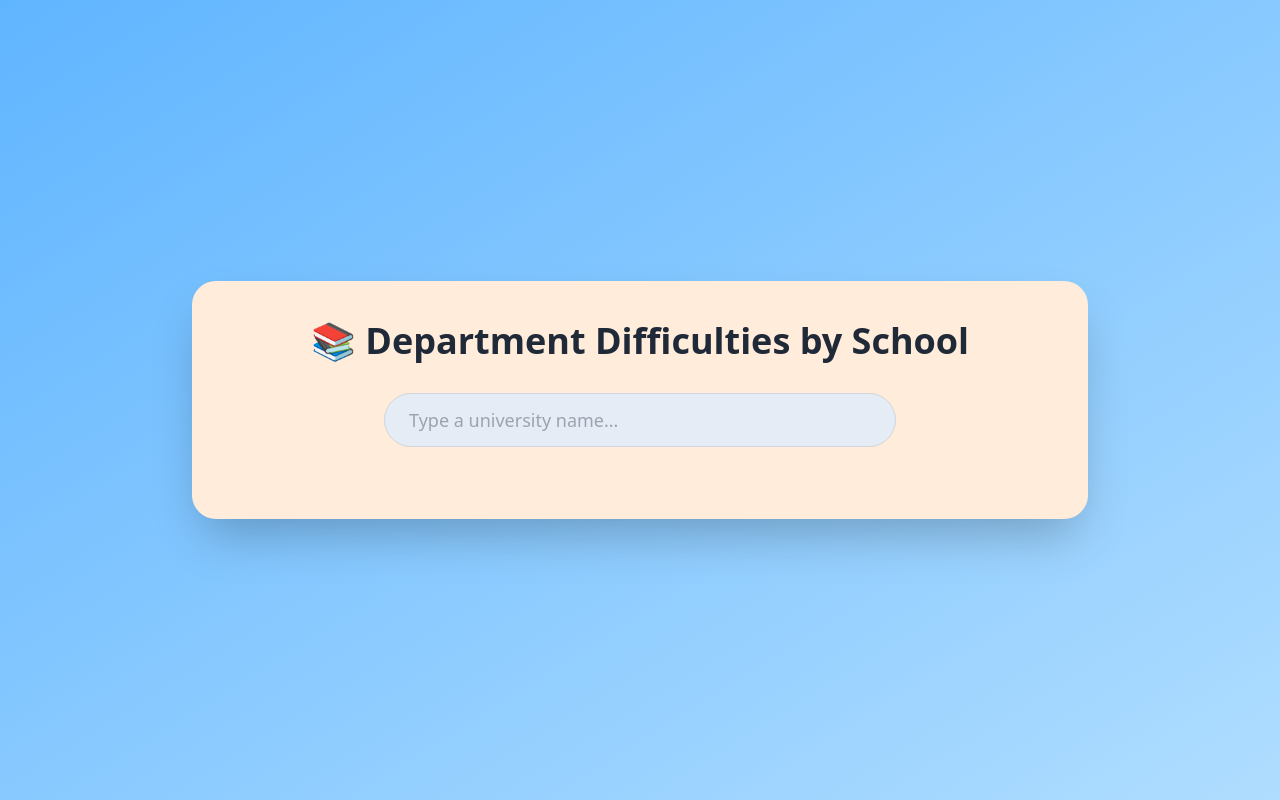
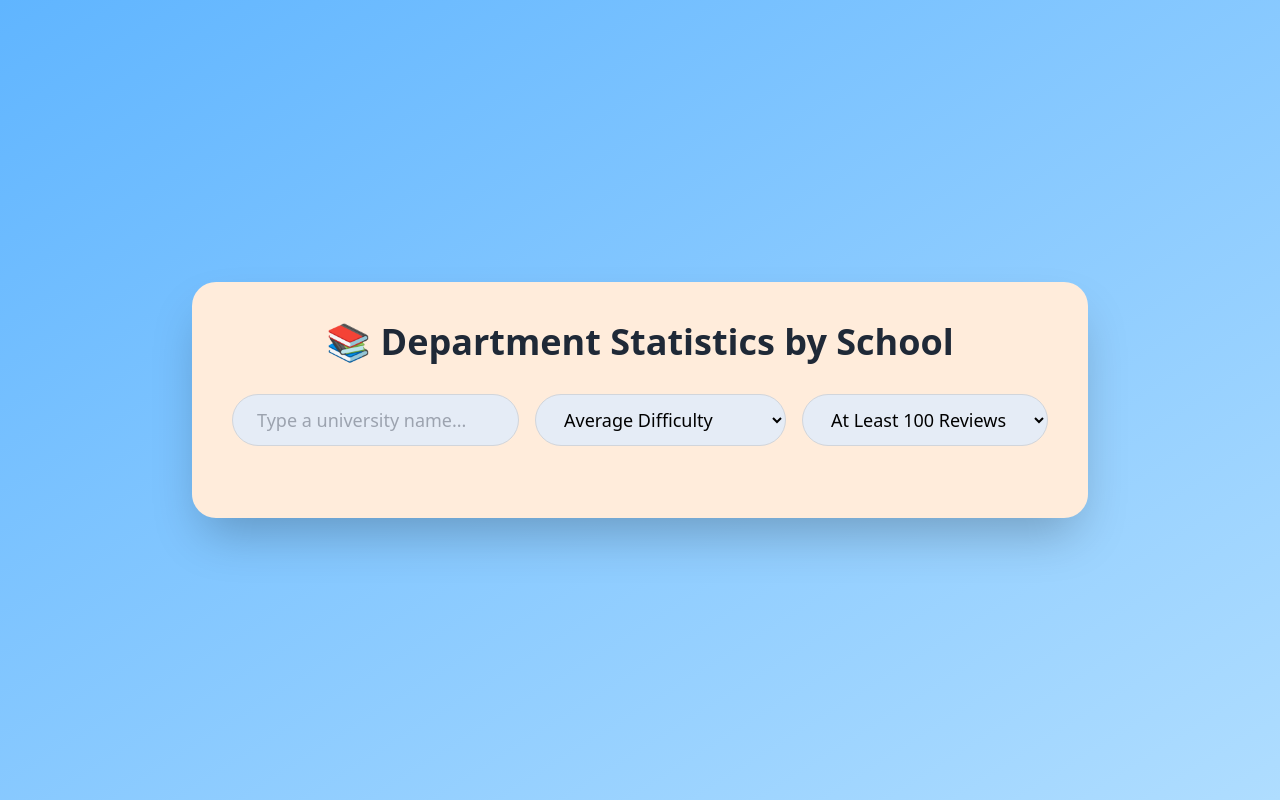
Before and after one commit to cdmackinnon/RMP-Dashboard, a Flask app: page /departments in a window 1280 px wide. Run offline with Flask 3, Linux system fonts and the light colour scheme; parts of the project's set-up code (start-up, migrations or seed data) failed here and were passed over; some libraries are stand-ins or nearby versions.

Commit message:
Include Metric and Review Filtering
Buttons to change what Difficulty and amount of reviews to filter by.

```diff
--- a/templates/departments.html
+++ b/templates/departments.html
@@ -15,16 +15,36 @@
   <div class="bg-[#FFECDB] p-10 rounded-3xl shadow-2xl w-full max-w-4xl" data-aos="zoom-in">
 
     <h2 class="text-4xl font-bold text-center text-gray-800 mb-8">
-      📚 Department Difficulties by School
+      📚 Department Statistics by School
     </h2>
 
-    <div class="flex justify-center mb-8">
-      <input
-        id="school-search"
-        placeholder="Type a university name..."
-        class="border border-gray-300 rounded-full px-6 py-3 w-full max-w-lg text-lg focus:ring-4 focus:ring-[#FF9149] focus:outline-none transition-all bg-[#E5ECF6]"
-      />
-    </div>
+    <div class="flex flex-col md:flex-row gap-4 justify-center items-center mb-8">
+        <input
+          id="school-search"
+          placeholder="Type a university name..."
+          class="border border-gray-300 rounded-full px-6 text-lg h-[52px] w-full max-w-lg bg-[#E5ECF6] transition"
+        />
+
+        <select
+          id="metric-select"
+          class="rounded-full px-6 text-lg h-[52px] border border-gray-300 bg-[#E5ECF6] focus:ring-[#FF9149] transition"
+        >
+          <option value="difficulty">Average Difficulty</option>
+          <option value="quality">Average Quality</option>
+          <option value="retake_percent">Would Take Again (%)</option>
+        </select>
+
+        <select
+          id="min-reviews"
+          class="rounded-full px-6 text-lg h-[52px] border border-gray-300 bg-[#E5ECF6] focus:ring-[#FF9149] transition"
+        >
+          <option value="1">At Least 1 Review</option>
+          <option value="10">At Least 10 Reviews</option>
+          <option value="50" selected>At Least 50 Reviews</option>
+          <option value="100" selected>At Least 100 Reviews</option>
+        </select>
+      </div>
+
 
     <style>
         .ui-autocomplete {
```
